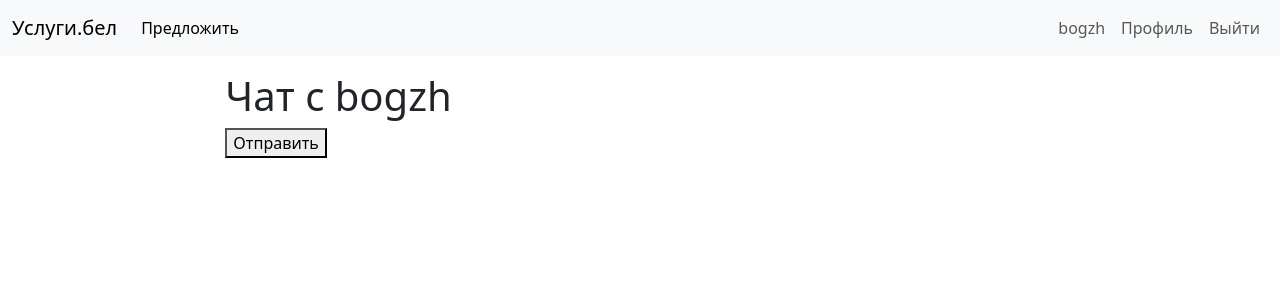
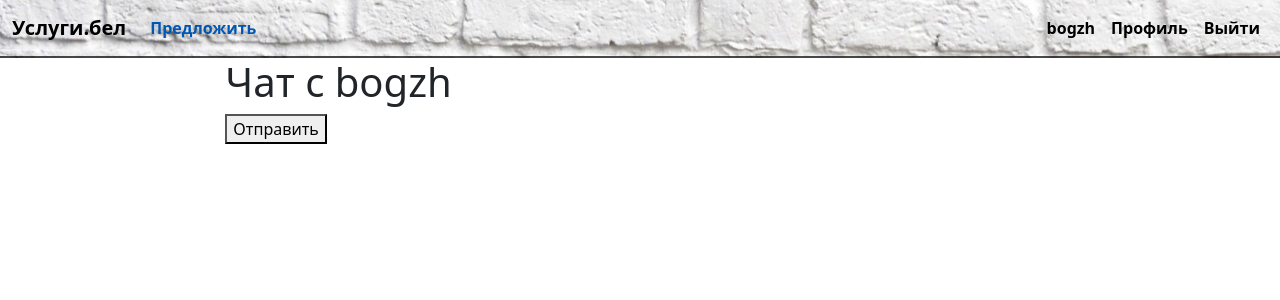
Before and after one commit to BogdanZhdanovich/Services, a Django app: page /chat/1/ in a window 1280 px wide. Shown: the top 300 px of the page. Run offline with Django 5.2, Linux system fonts and the light colour scheme; a user stored in the database is signed in; data comes from the database, SQL or seed files in the repository; data that the repository does not hold is empty.

```diff
--- a/service_exchange/settings.py
+++ b/service_exchange/settings.py
@@ -140,3 +140,9 @@ LOGOUT_REDIRECT_URL = '/'  # Перенаправление после выхо
 EMAIL_BACKEND = 'django.core.mail.backends.console.EmailBackend'
 
 CRISPY_TEMPLATE_PACK = 'bootstrap5'
+
+STATIC_URL = '/static/'
+
+STATICFILES_DIRS = [
+    BASE_DIR / "static",
+]
--- /dev/null
+++ b/static/css/styles.css
@@ -0,0 +1,27 @@
+.navbar {
+    background-color: rgba(255, 255, 255, 0.9); /* Полупрозрачный белый фон для верхней строки */
+    background-image: url('/static/images/brick-wall.jpg'); /* Путь к изображению текстуры кирпичной стены */
+    background-size: cover; /* Заставляет изображение покрывать весь фон */
+    background-position: center; /* Центрирует изображение */
+    background-repeat: no-repeat; /* Не повторяет изображение */
+    color: black; /* Цвет текста для общего текста */
+    border-bottom: 2px solid rgba(0, 0, 0, 0.7); /* Линия внизу для отделения от остального контента */
+}
+
+.navbar .navbar-brand {
+    color: black; /* Цвет логотипа */
+    font-weight: 600; /* Чуть менее жирный текст для логотипа */
+}
+
+.navbar .nav-link {
+    color: black; /* Цвет ссылок */
+    font-weight: 600; /* Чуть менее жирный текст для ссылок */
+}
+
+.navbar .nav-link:hover {
+    color: rgba(0, 0, 0, 0.8); /* Цвет ссылок при наведении */
+}
+
+.navbar .nav-link.active {
+    color: #0056b3; /* Цвет активной ссылки (можно изменить) */
+}
--- a/templates/base.html
+++ b/templates/base.html
@@ -38,21 +38,6 @@
             <div class="row">
                 <div class="col-12 col-md-2"></div>
                 <div class="col-12 col-md-8">
-                    <!-- Хлебные крошки -->
-                    <nav aria-label="breadcrumb">
-                        <ol class="breadcrumb">
-                            {% for crumb in breadcrumbs %}
-                            <li class="breadcrumb-item{% if forloop.last %} active{% endif %}">
-                                {% if not forloop.last %}
-                                <a href="{{ crumb.url }}">{{ crumb.name }}</a>
-                                {% else %}
-                                {{ crumb.name }}
-                                {% endif %}
-                            </li>
-                            {% endfor %}
-                        </ol>
-                    </nav>
-
                     <!-- Блок для уведомлений -->
                     {% if messages %}
                     <div class="mt-3">
```
Also changed, not shown: static/images/brick-wall.jpg (added).
